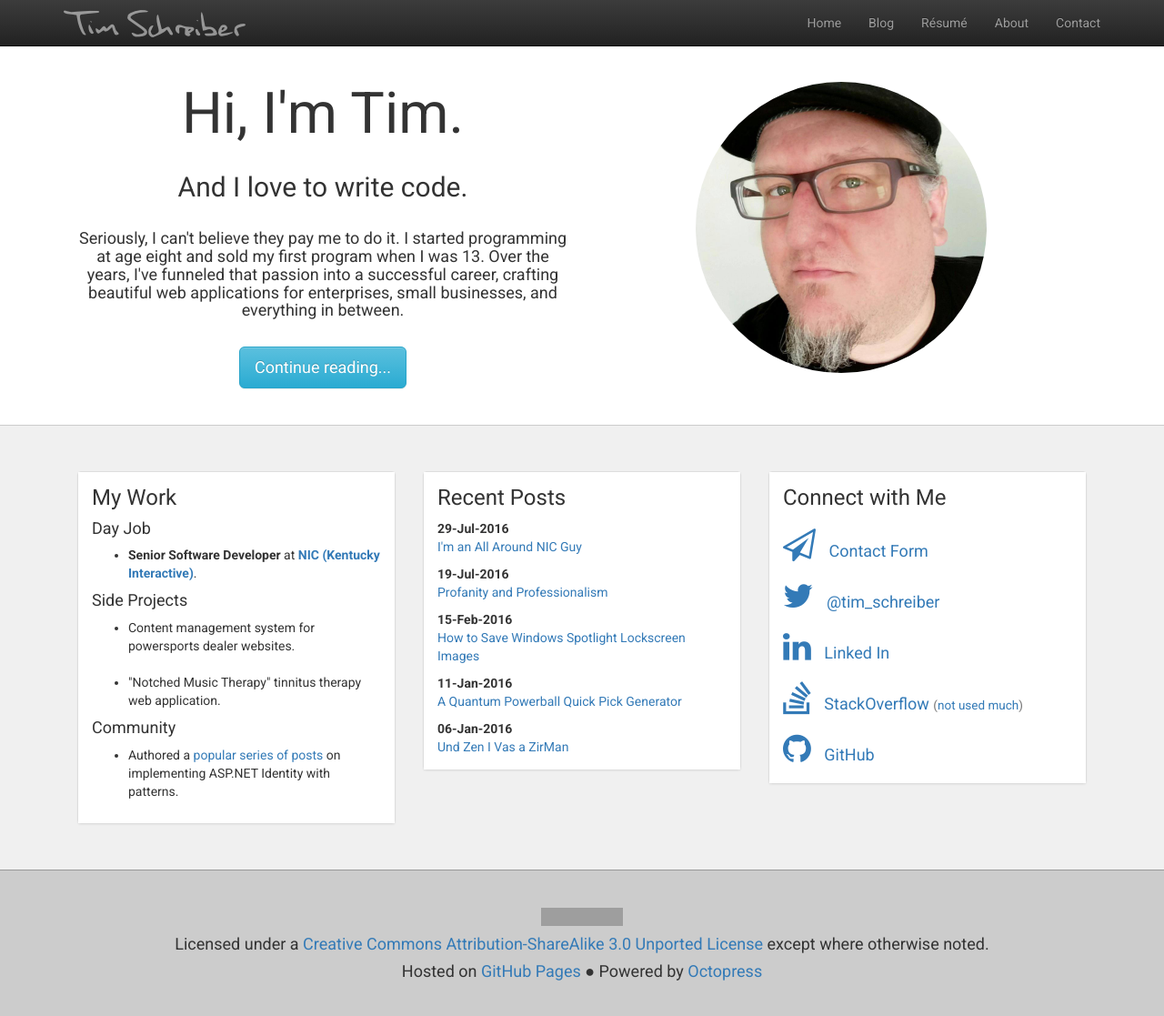
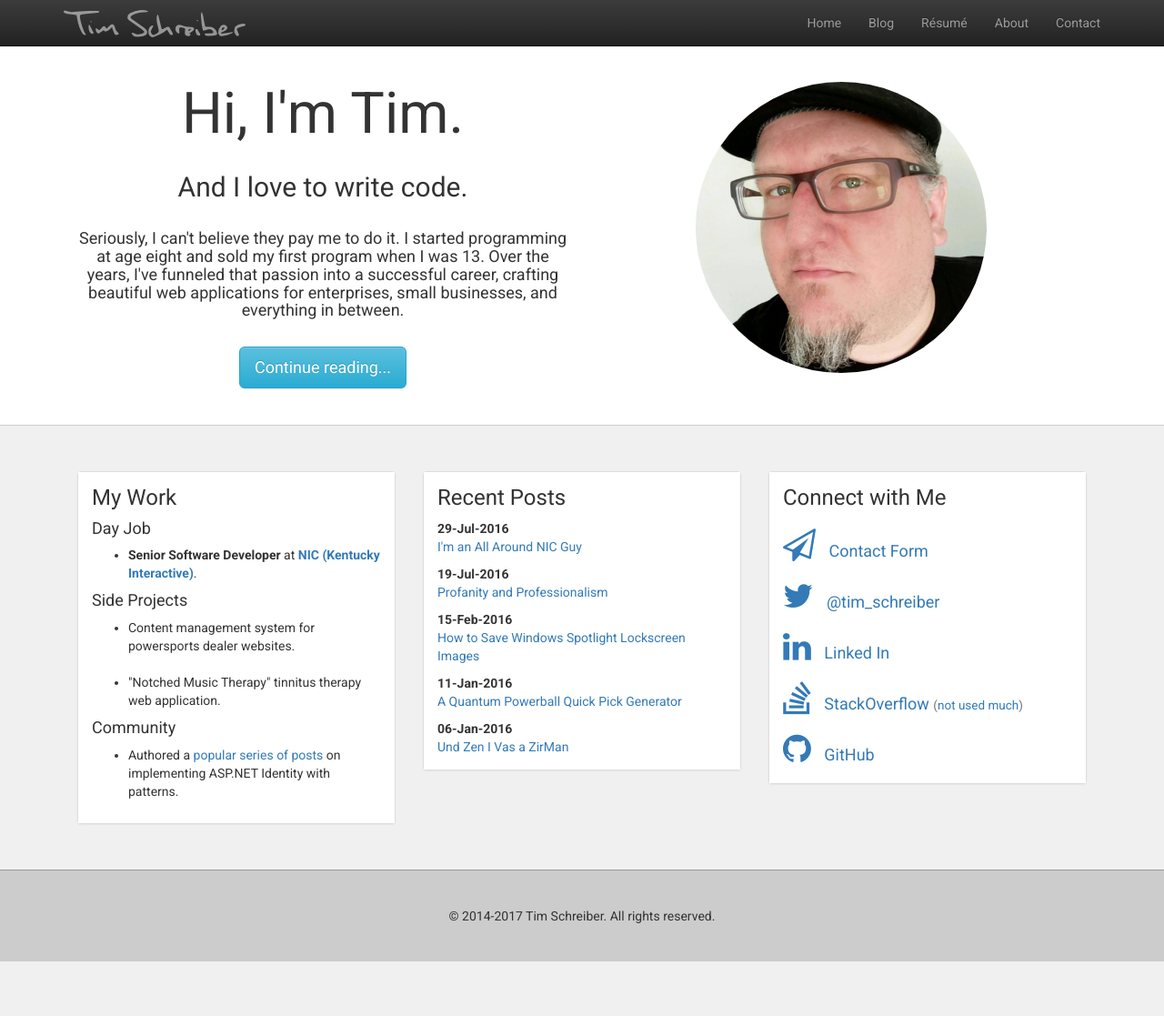
Before and after one commit to timschreiber/timschreiber.github.com, a Jekyll site: the page built from index.md, in a window 1280 px wide and 1128 px high. Shown: the top 1117 px of the window at 91% size. Built offline with Jekyll 4.4.1, drawn with Linux system fonts in a browser that asks for light colours; nearby versions of some CDN libraries; grey boxes are pictures that could not be loaded.

Commit message:
Update layout.html

```diff
--- a/_layouts/layout.html
+++ b/_layouts/layout.html
@@ -60,9 +60,7 @@
 		<footer rel="noindex">
 			<div class="container">
 					<div class="col-xs-12 text-center">
-						<div><a rel="license" href="http://creativecommons.org/licenses/by-sa/3.0/"><img alt="Creative Commons License" style="border-width:0" src="https://i.creativecommons.org/l/by-sa/3.0/88x31.png" /></a></div>
-						<h4>Licensed under a <a rel="license" href="http://creativecommons.org/licenses/by-sa/3.0/">Creative Commons Attribution-ShareAlike 3.0 Unported License</a> except where otherwise noted.</h4>
-						<h4>Hosted on <a href="https://pages.github.com/">GitHub Pages</a> &#x25cf; Powered by <a href="http://octopress.org/">Octopress</a></h4>
+						&copy; 2014-2017 Tim Schreiber. All rights reserved.
 					</div>
 			</div>
 		</footer>
```
